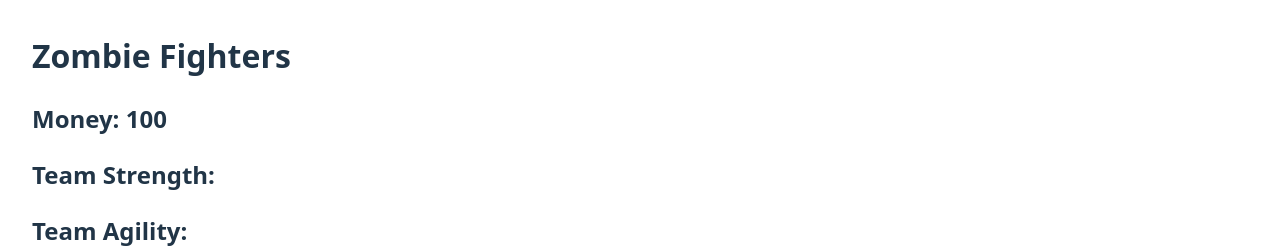
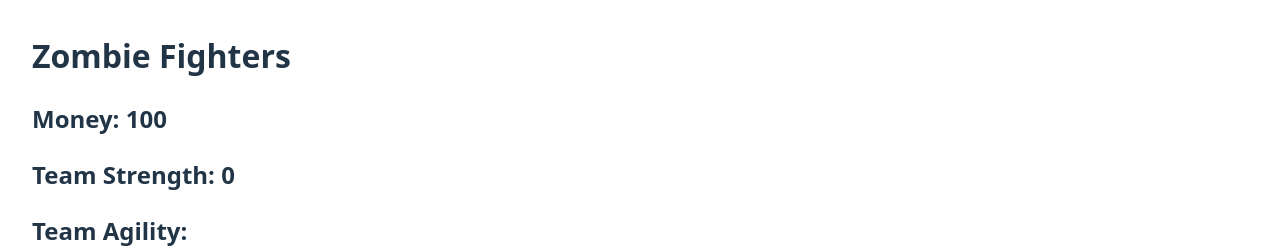
Before and after one commit to CedricRobitaille/react-state-management-lab, a React (Vite) app: page / in a window 1280 px wide. Shown: the top 248 px of the page. Built offline with nearby package versions, Linux system fonts and the light colour scheme.

Commit message:
Increment team strength with new member

```diff
--- a/src/App.jsx
+++ b/src/App.jsx
@@ -2,7 +2,9 @@ import { useState } from "react";
 import "./App.css"
 
 const team = [];
-let money = 100
+const money = 100
+const strength = 0;
+
 const zombieFighters = [
   {
     id: 1,
@@ -93,6 +95,7 @@ const App = () => {
   const [moneyVal, setMoneyVal] = useState(money)
   const [teamList, setTeamList] = useState(team);
   const [zombieFighterList, setzombieFighterList] = useState(zombieFighters);
+  const [totalStrength, setTotalStrength] = useState(strength)
 
 
   const handleAddFighter = (fighterObj) => {
@@ -104,6 +107,15 @@ const App = () => {
       // Add fighter to team
       const newTeamListArray = [...teamList, fighterObj];
       setTeamList(newTeamListArray);
+
+      // Add team Strength total
+      setTotalStrength(totalStrength + fighterObj.strength)
+
+
+
+
+
+
 
       // Remove fighter from fighter list
       const newZombieFighterList = [...zombieFighterList];
@@ -120,7 +132,7 @@ const App = () => {
       <h1>Zombie Fighters</h1>
 
       <h2>Money: {moneyVal}</h2>
-      <h2>Team Strength: </h2>
+      <h2>Team Strength: {totalStrength}</h2>
       <h2>Team Agility: </h2>
       <h2>Team: </h2>
       <ul>
```
